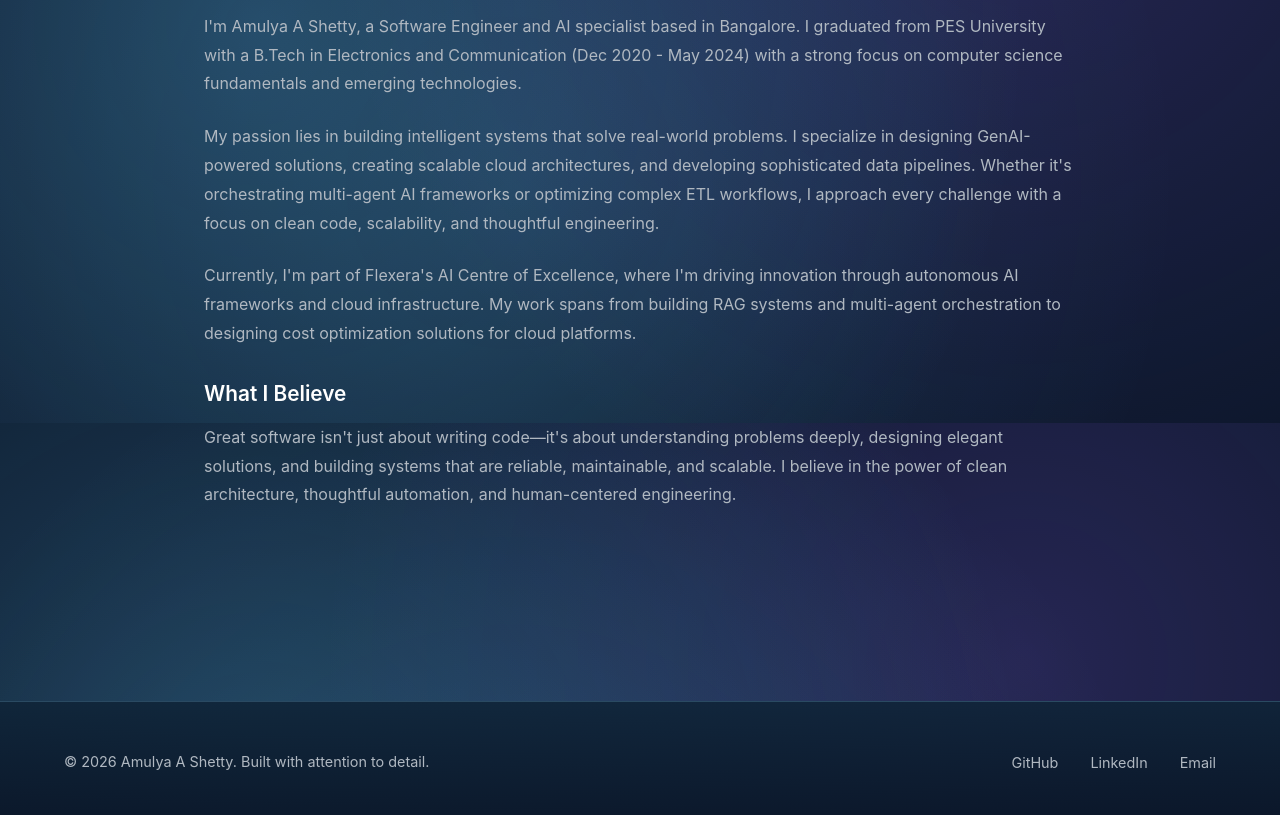
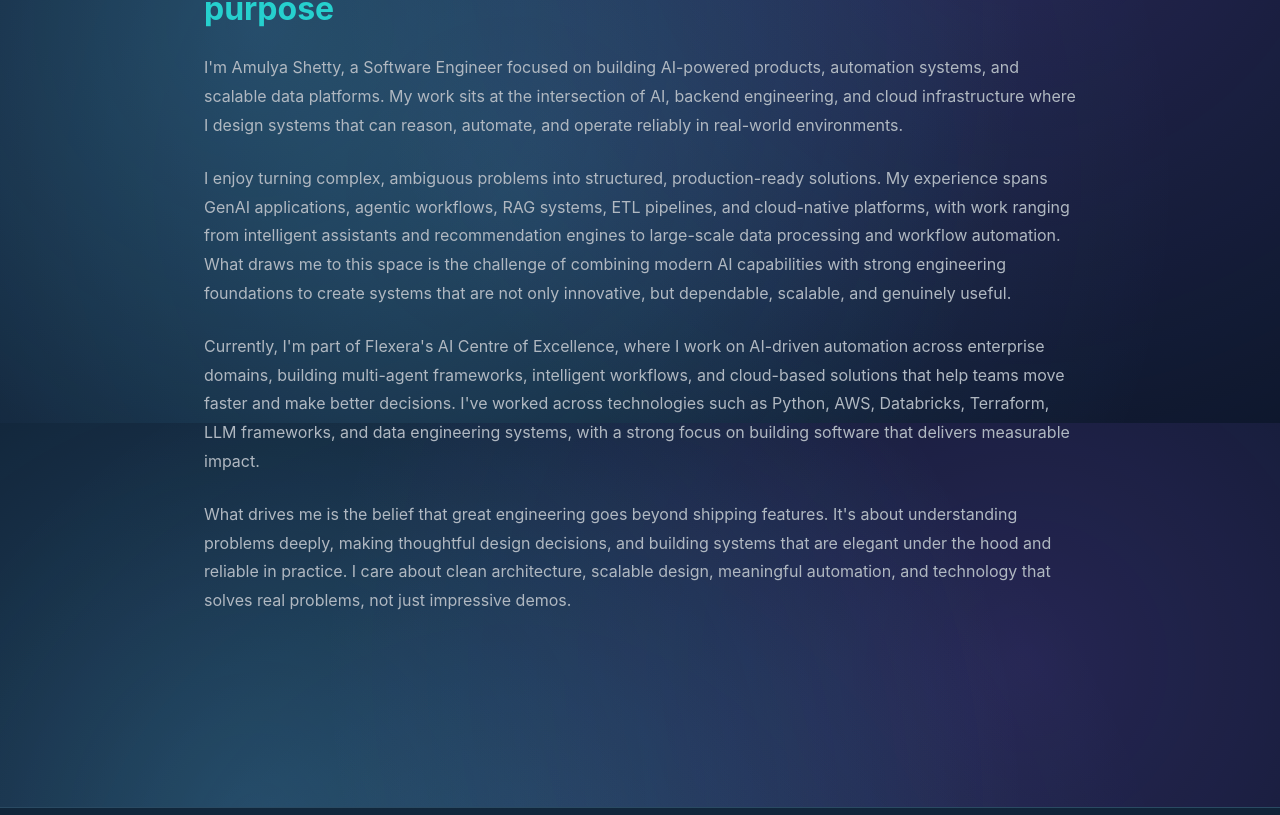
Before and after one commit to amulyaashetty/amulyaashetty.github.io, a plain HTML site: page pages/about.html in a window 1280 px wide. Shown: the part 377-1192 px from the top of the page. Drawn offline with Linux system fonts and the light colour scheme.

Commit message:
Update about.html

```diff
--- a/pages/about.html
+++ b/pages/about.html
@@ -30,22 +30,22 @@
         </div>
 
         <div class="about-intro">
-            <h2>The Journey</h2>
+            <h2>Building intelligent systems with curiosity, clarity, and purpose</h2>
+
             <p>
-                I'm Amulya A Shetty, a Software Engineer and AI specialist based in Bangalore. I graduated from PES University with a B.Tech in Electronics and Communication (Dec 2020 - May 2024) with a strong focus on computer science fundamentals and emerging technologies.
+                I'm Amulya Shetty, a Software Engineer focused on building AI-powered products, automation systems, and scalable data platforms. My work sits at the intersection of AI, backend engineering, and cloud infrastructure where I design systems that can reason, automate, and operate reliably in real-world environments.
             </p>
 
             <p>
-                My passion lies in building intelligent systems that solve real-world problems. I specialize in designing GenAI-powered solutions, creating scalable cloud architectures, and developing sophisticated data pipelines. Whether it's orchestrating multi-agent AI frameworks or optimizing complex ETL workflows, I approach every challenge with a focus on clean code, scalability, and thoughtful engineering.
+                I enjoy turning complex, ambiguous problems into structured, production-ready solutions. My experience spans GenAI applications, agentic workflows, RAG systems, ETL pipelines, and cloud-native platforms, with work ranging from intelligent assistants and recommendation engines to large-scale data processing and workflow automation. What draws me to this space is the challenge of combining modern AI capabilities with strong engineering foundations to create systems that are not only innovative, but dependable, scalable, and genuinely useful.
             </p>
 
             <p>
-                Currently, I'm part of Flexera's AI Centre of Excellence, where I'm driving innovation through autonomous AI frameworks and cloud infrastructure. My work spans from building RAG systems and multi-agent orchestration to designing cost optimization solutions for cloud platforms.
+                Currently, I'm part of Flexera's AI Centre of Excellence, where I work on AI-driven automation across enterprise domains, building multi-agent frameworks, intelligent workflows, and cloud-based solutions that help teams move faster and make better decisions. I've worked across technologies such as Python, AWS, Databricks, Terraform, LLM frameworks, and data engineering systems, with a strong focus on building software that delivers measurable impact.
             </p>
 
-            <h3 style="margin-top: 2rem;">What I Believe</h3>
             <p>
-                Great software isn't just about writing code—it's about understanding problems deeply, designing elegant solutions, and building systems that are reliable, maintainable, and scalable. I believe in the power of clean architecture, thoughtful automation, and human-centered engineering.
+                What drives me is the belief that great engineering goes beyond shipping features. It's about understanding problems deeply, making thoughtful design decisions, and building systems that are elegant under the hood and reliable in practice. I care about clean architecture, scalable design, meaningful automation, and technology that solves real problems, not just impressive demos.
             </p>
         </div>
     </section>
```
